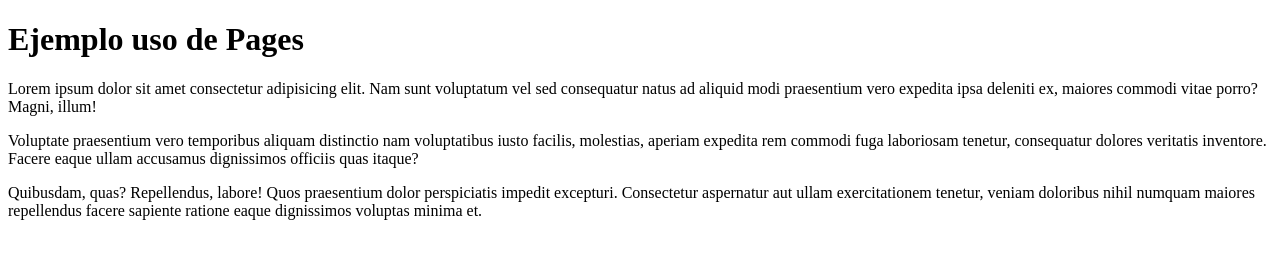
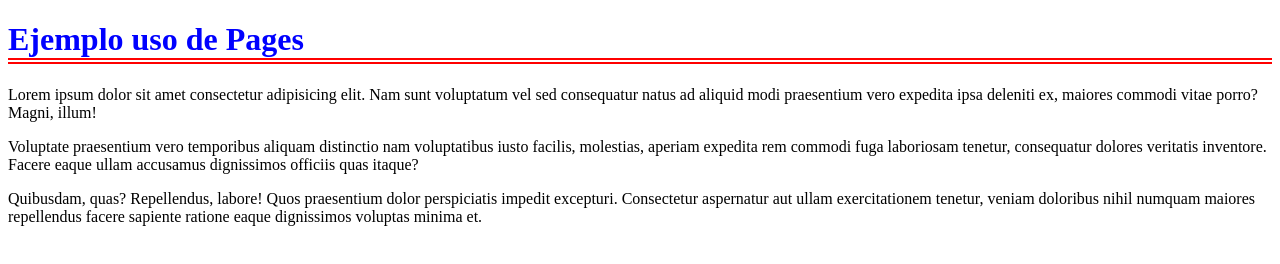
Before and after one commit to angoies/25-ASIR1-Pages, a plain HTML site: page docs/index.html in a window 1280 px wide. Drawn offline with Linux system fonts and the light colour scheme.

Commit message:
añado estilos paa PAges

```diff
--- /dev/null
+++ b/docs/estilos.css
@@ -0,0 +1,4 @@
+h1 {
+    color: blue;
+    border-bottom: 6px double red;
+}
--- a/docs/index.html
+++ b/docs/index.html
@@ -4,6 +4,7 @@
     <meta charset="UTF-8">
     <meta name="viewport" content="width=device-width, initial-scale=1.0">
     <title>Ejemplo inicial</title>
+    <link rel="stylesheet" href="estilos.css">
 </head>
 <body>
 
```
